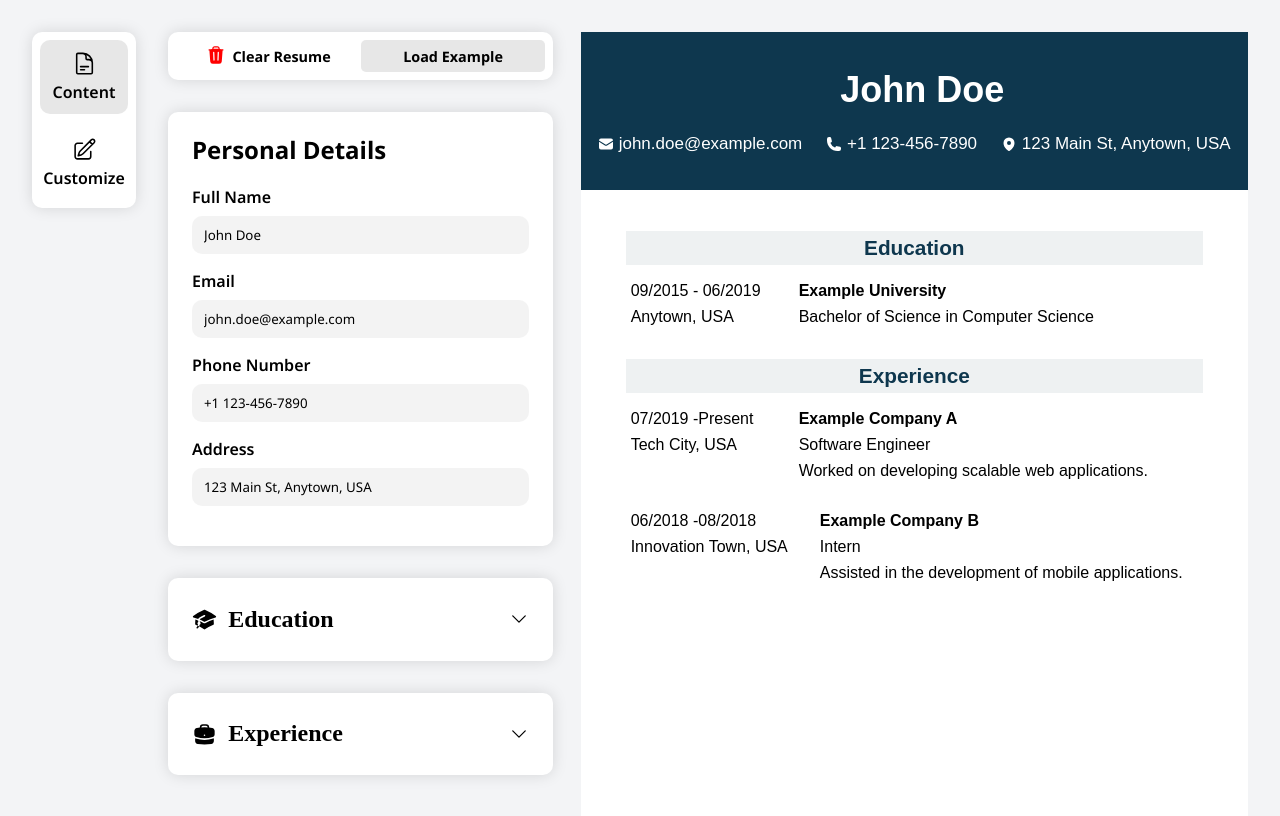
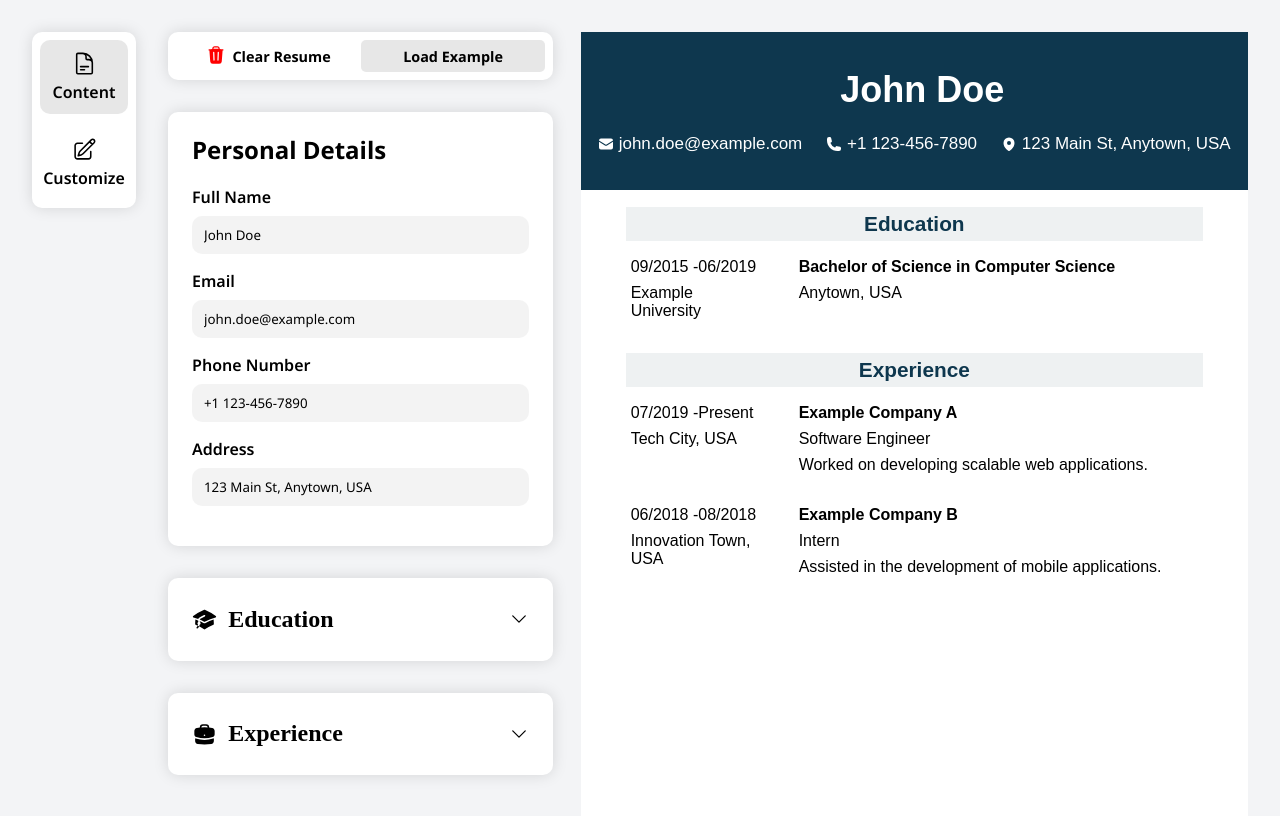
Before and after one commit to hampusbosson/cv-application, a React (Vite) app: page / in a window 1280 px wide. Both pictures are taken after a click on the button "Load Example". Shown: the top 816 px of the page. Built offline with nearby package versions, Linux system fonts and the light colour scheme.

Commit message:
Make the resume education section update dynamically as the user edits the education form.

```diff
--- a/src/components/ResumeSide/ResumeSide.css
+++ b/src/components/ResumeSide/ResumeSide.css
@@ -1,5 +1,5 @@
 .resume-side {
-    flex: 1 1 780px; /* flex-grow: 1, flex-shrink: 1, flex-basis: 780px */
+    flex: 1 1 780px;
     background-color: white;
     min-width: 0; /* Prevent overflow */
     max-width: 780px;
@@ -10,24 +10,23 @@
 
 .resume-side.left {
   display: grid;
-  grid-template-columns: 1fr 1.3fr; /* Two equal columns */
-  grid-template-rows: 1fr; /* One row */
+  grid-template-columns: 1fr 1.3fr;
+  grid-template-rows: 1fr;
   grid-template-areas:
-    "header content"; /* Place content first, then header */
+    "header content";
 }
 
 .resume-side.right {
   display: grid;
-  grid-template-columns: 1.3fr 1fr; /* Two equal columns */
-  grid-template-rows: 1fr; /* One row */
+  grid-template-columns: 1.3fr 1fr;
+  grid-template-rows: 1fr;
   grid-template-areas:
-    "content header"; /* Place content first, then header */
+    "content header";
 }
 
 .resume-side.right .resume-content {
   grid-area: content;
 }
-
 
 @media (max-width: 1100px) {
   .resume-side {
@@ -182,4 +181,5 @@
 
 .date-location-box {
   min-width: 8.5rem;
+  max-width: 8rem;
 }
--- a/src/components/ResumeSide/ResumeSide.jsx
+++ b/src/components/ResumeSide/ResumeSide.jsx
@@ -50,7 +50,7 @@ function Header({
   );
 }
 
-function Education({ activeFontColor, savedEducation, isVisible }) {
+function Education({ activeFontColor, educationFormData, savedEducation, isVisible, isFormActive, editingEducationIndex }) {
   // Determine if the color is dark or light
   const isDark = getLuminance(activeFontColor) < 120; // Threshold can be adjusted
 
@@ -60,24 +60,25 @@ function Education({ activeFontColor, savedEducation, isVisible }) {
   };
 
   return (
-    <div className="education-container">
-      {savedEducation.length > 0 && (
-        <h2 className="resume-education-header" style={styles}>
+    <div className="experience-container">
+      {(savedEducation.length > 0 || isFormActive) && (
+        <h2 className="resume-experience-header" style={styles}>
           Education
         </h2>
       )}
-      <ul className="education-list-resume">
+      <ul className="experience-list-resume">
         {savedEducation.map((entry, index) => (
-          <li key={index} className="education-entry" style={isVisible[index] ? {} : { display: 'none' }}>
+          <li key={index} className="experience-entry"  style={isVisible[index] ? {} : { display: 'none' }} >
             <div className="date-location-box">
               <p className="date">
-                {entry.startDate} - {entry.endDate}
+                {isFormActive && editingEducationIndex === index ? educationFormData.startDate : entry.startDate} -
+                {isFormActive && editingEducationIndex === index ? educationFormData.endDate : entry.endDate}
               </p>
-              <p className="loc">{entry.location}</p>
+              <p className="loc">{isFormActive && editingEducationIndex === index ? educationFormData.school : entry.school}</p>
             </div>
-            <div className="school-degree-box">
-              <p className="school">{entry.school}</p>
-              <p className="degree">{entry.degree}</p>
+            <div className="company-position-description-box">
+              <p className="company">{isFormActive && editingEducationIndex === index ? educationFormData.degree : entry.degree}</p>
+              <p className="position">{isFormActive && editingEducationIndex === index ? educationFormData.location : entry.location}</p>
             </div>
           </li>
         ))}
@@ -133,9 +134,12 @@ function ResumeSide({
   personalDetailsData,
   educationInfoVisible,
   experienceInfoVisible,
+  educationFormData,
   experienceFormData,
+  educationForm,
   experienceForm,
-  editingExperienceIndex
+  editingEducationIndex,
+  editingExperienceIndex,
 }) {
 
   const styles = {
@@ -153,8 +157,11 @@ function ResumeSide({
       <div className="resume-content">
         <Education
           activeFontColor={activeFontColor}
+          educationFormData={educationFormData}
           savedEducation={savedEducation}
           isVisible={educationInfoVisible}
+          isFormActive={educationForm}
+          editingEducationIndex={editingEducationIndex}
         />
         <Experience
           activeFontColor={activeFontColor}
```
